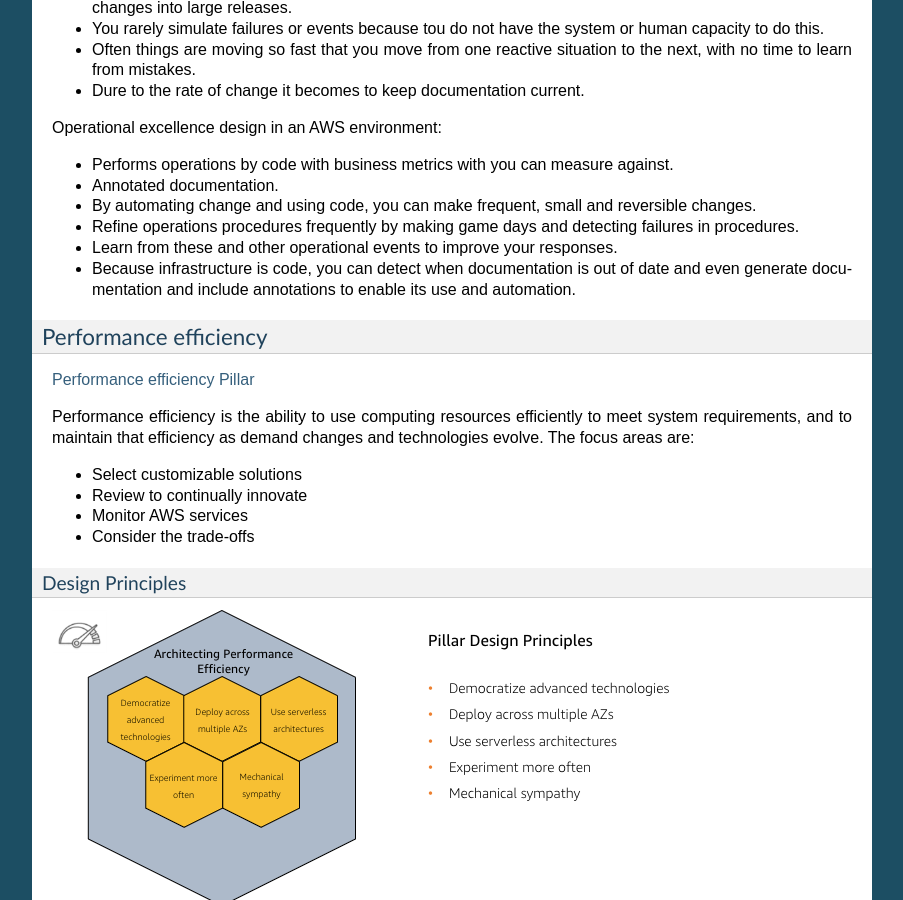
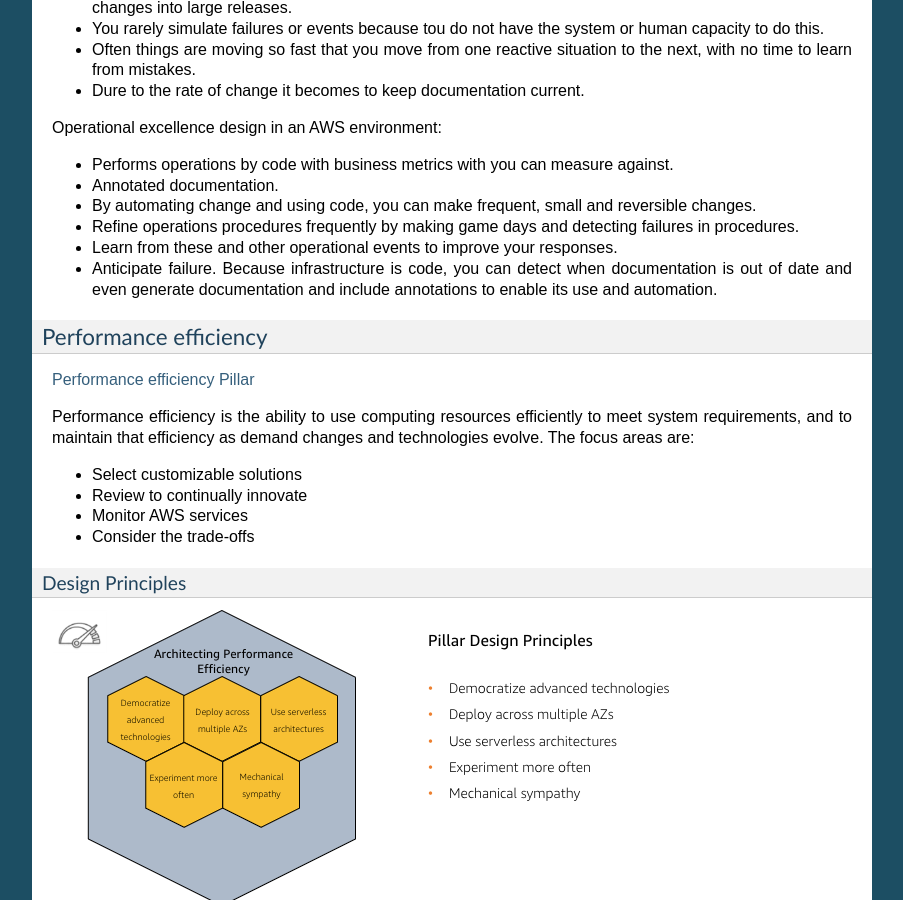
Before and after one commit to jacubero/aws-architect-associate, a Sphinx documentation site: the page built from docs/intro.rst, in a window 1280 px wide and 900 px high, scrolled down 16362 px. Shown: the whole window, without its empty margins (198-1101 px from the left). Built offline with Sphinx 7.4.7, drawn with Linux system fonts in a browser that asks for light colours; pages that are not in the unit, such as notebooks, are missing from menus.

Commit message:
New version

```diff
--- a/docs/intro.rst
+++ b/docs/intro.rst
@@ -557,7 +557,6 @@ Their key tools are:
 
 * **Evolve**: *Amazon Elasticsearch* to analyze log data and get actionable insights quickly and securely.
 
-
 Design Principles
 -----------------
 
@@ -589,7 +588,7 @@ Operational excellence design in an AWS environment:
 
 * Learn from these and other operational events to improve your responses.
 
-* Because infrastructure is code, you can detect when documentation is out of date and even generate documentation and include annotations to enable its use and automation.
+* Anticipate failure. Because infrastructure is code, you can detect when documentation is out of date and even generate documentation and include annotations to enable its use and automation.
 
 Performance efficiency
 ======================
```
Also changed, not shown: docs/domains.rst (+11 -0 lines).
